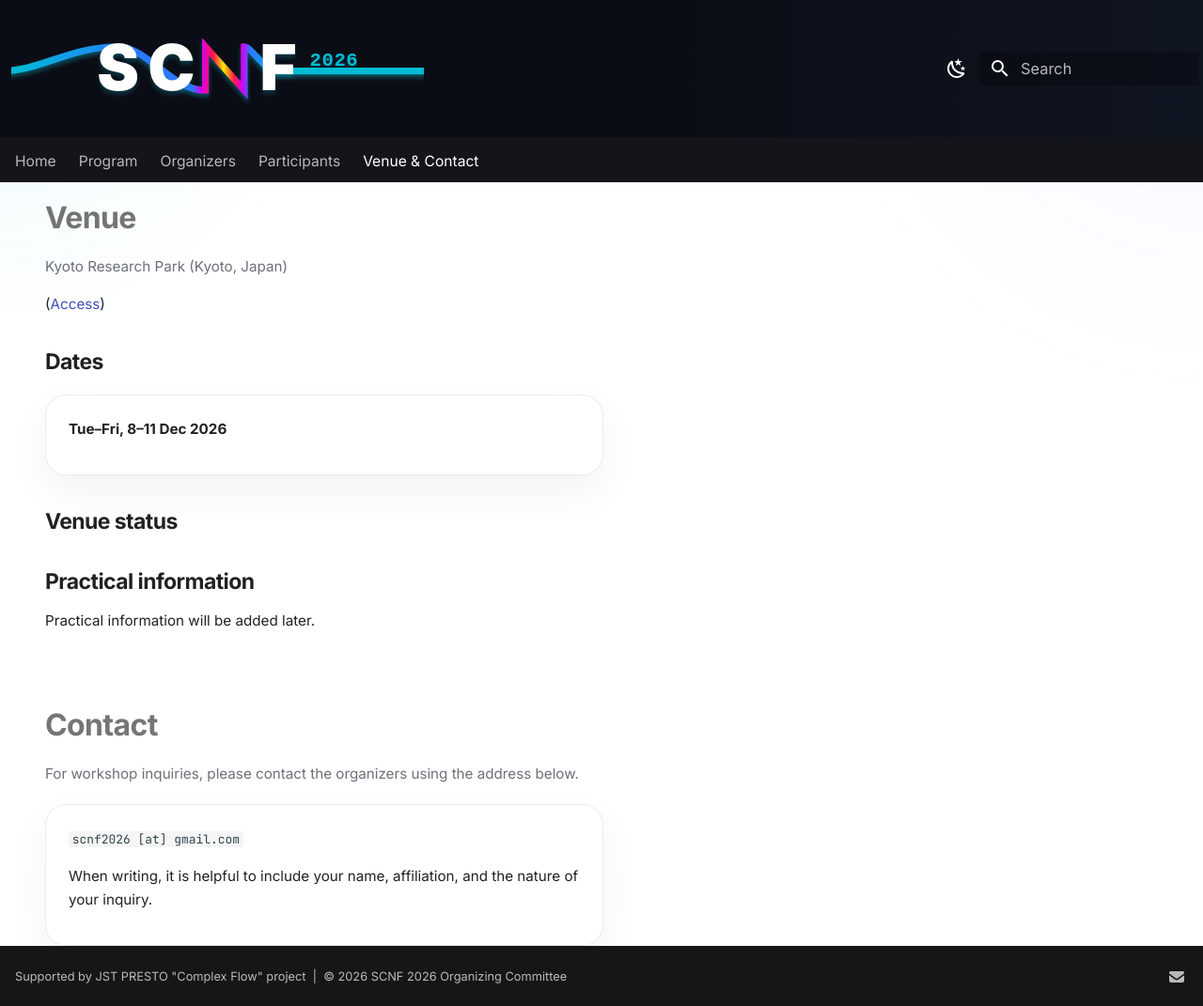
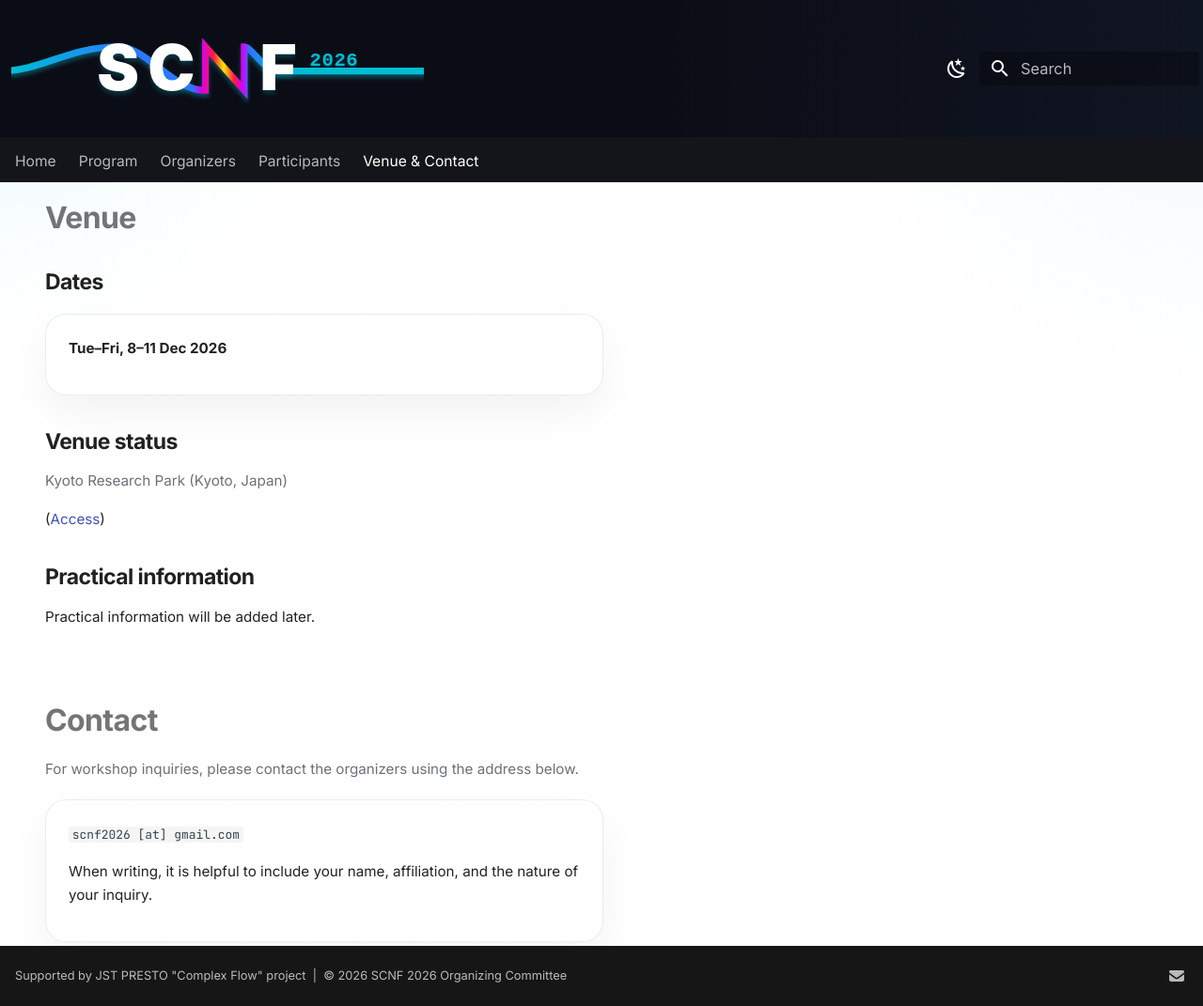
Before and after one commit to SCNF2026/scnf2026.github.io, an MkDocs documentation site: the page built from docs/venue.md, in a window 1280 px wide and 1071 px high. Shown: the whole window at 94% size. Built offline with MkDocs 1.6.1 and Material for MkDocs 9.7.7, drawn with Linux system fonts in a browser that asks for light colours; some of the changed lines change nothing that is shown.

Commit message:
Update venue 2

```diff
--- a/docs/venue.md
+++ b/docs/venue.md
@@ -4,9 +4,6 @@ hide:
 ---
 
 # Venue
-
-<p class="page-lead">Kyoto Research Park (Kyoto, Japan)</p>
-(<a href="https://www.kyotoresearchpark.jp/en/access/">Access</a>)
 
 ## Dates
 
@@ -17,6 +14,9 @@ hide:
 </div>
 
 ## Venue status
+
+<p class="page-lead">Kyoto Research Park (Kyoto, Japan)</p>
+(<a href="https://www.kyotoresearchpark.jp/en/access/">Access</a>)
 
 ## Practical information
 
```
